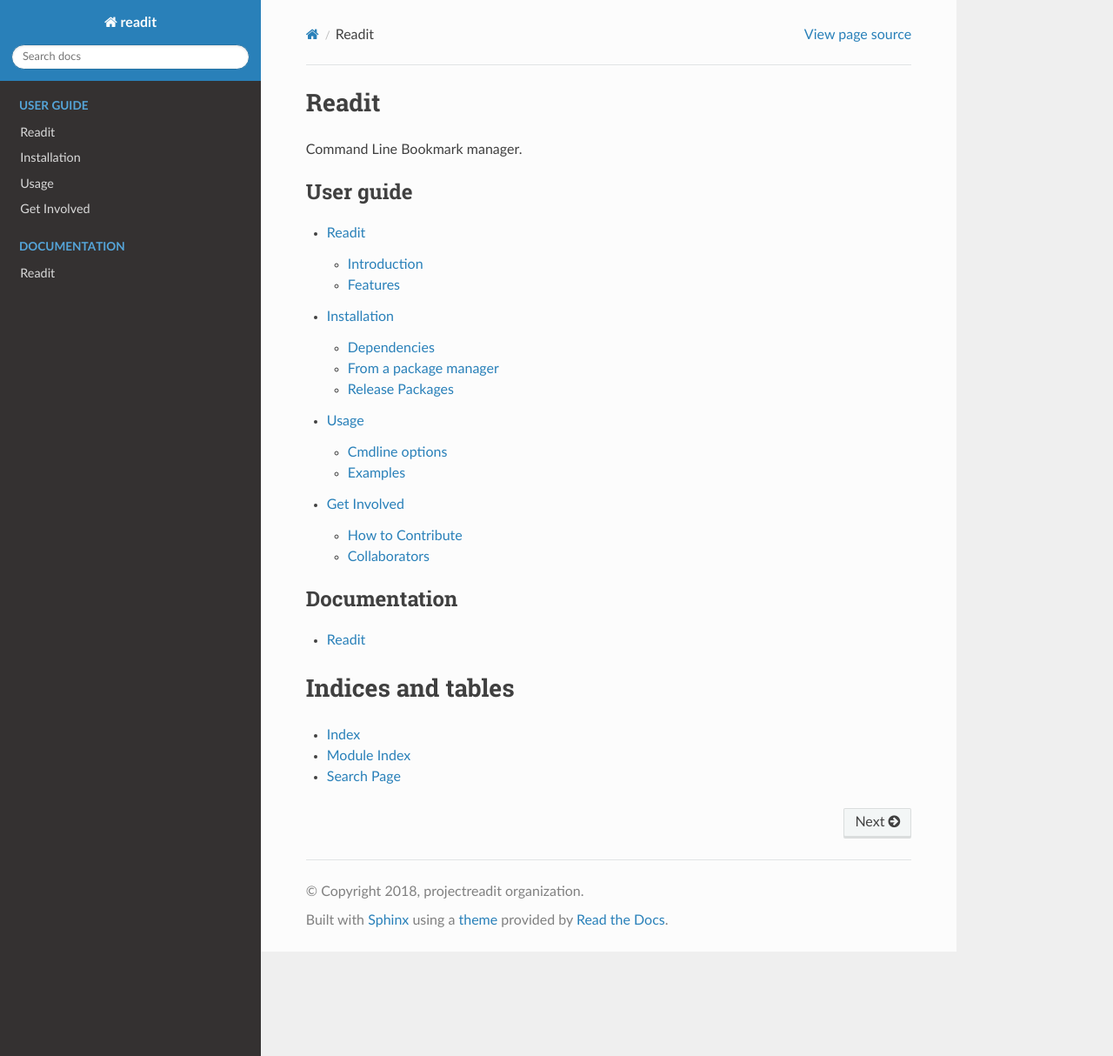
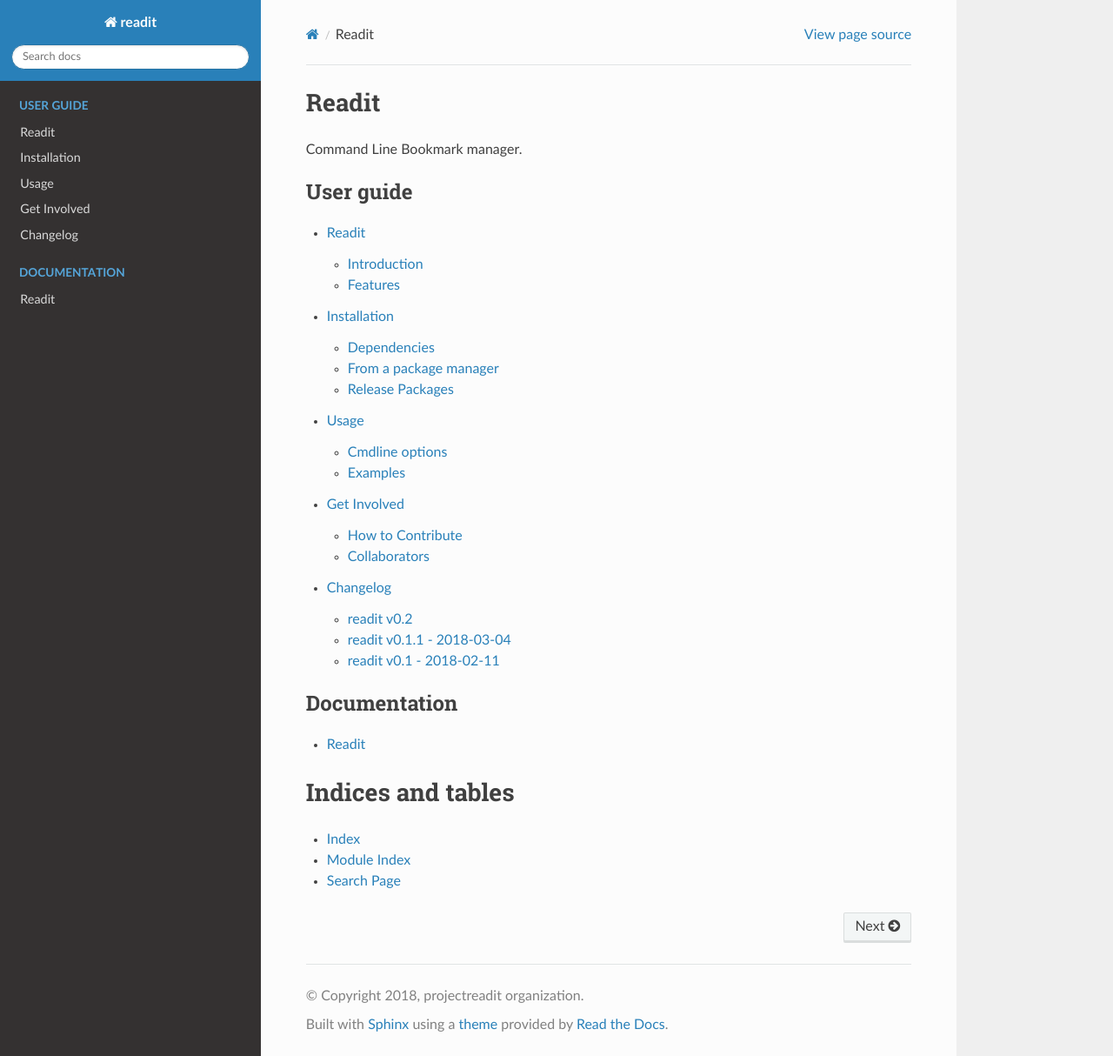
Before and after one commit to pythonpune/readit, a Sphinx documentation site: the page built from docs/index.rst, in a window 1280 px wide and 1214 px high. Shown: the whole window at 87% size. Built offline with Sphinx 7.4.7 and the Read the Docs theme 2.0.0, drawn with Linux system fonts in a browser that asks for light colours.

Commit message:
Update with changelog

```diff
--- /dev/null
+++ b/docs/changes.rst
@@ -0,0 +1 @@
+.. include:: ../CHANGELOG.rst
--- a/docs/index.rst
+++ b/docs/index.rst
@@ -17,6 +17,7 @@
    installation
    usage
    get_involved
+   changes
 
 
 
```
